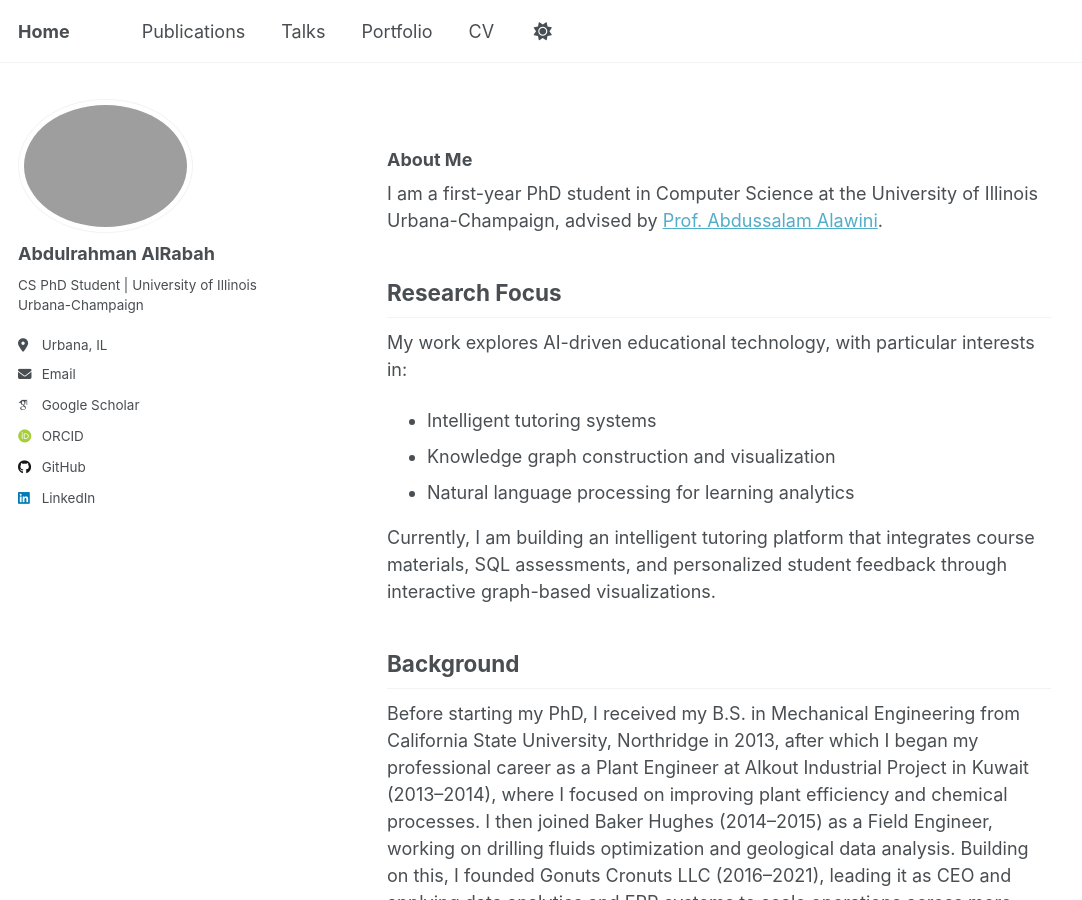
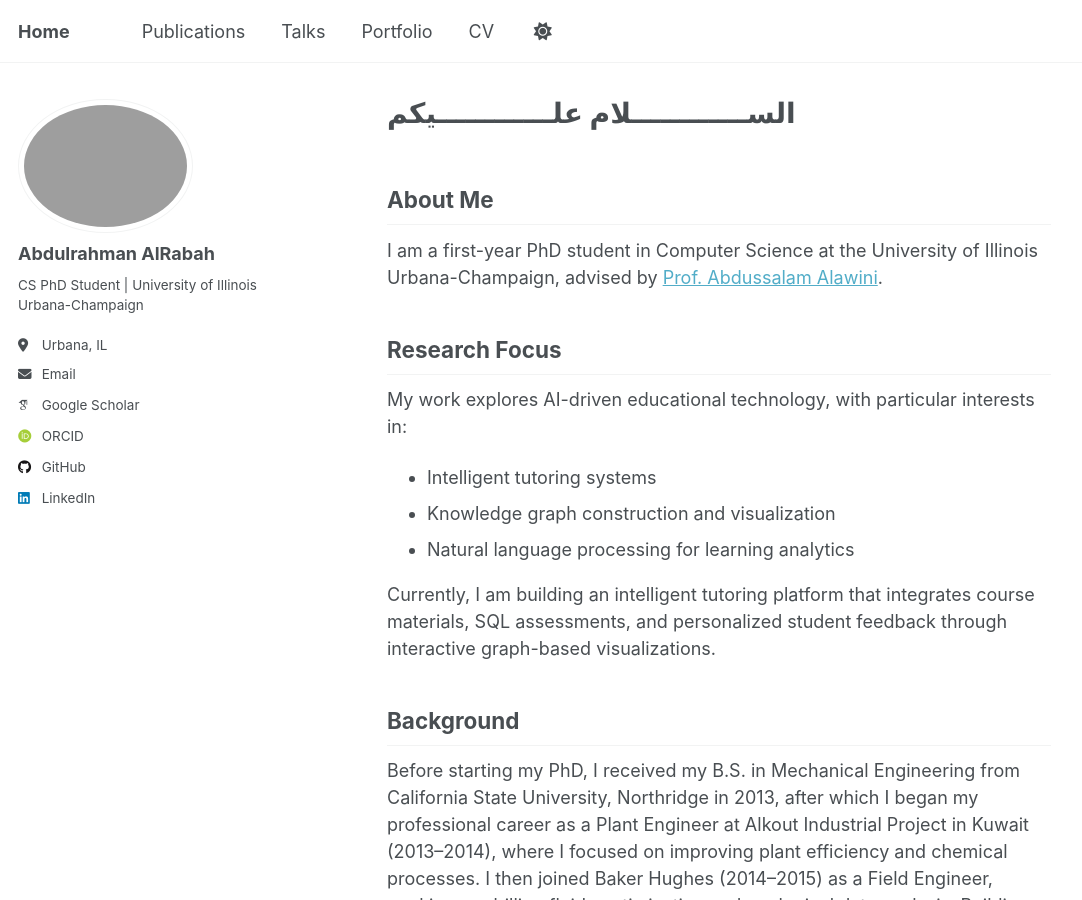
Before and after one commit to aalrabah/aalrabah.github.io, a Jekyll site: the page built from _pages/about.md, in a window 1280 px wide and 900 px high. Shown: the whole window, without its empty margins (0-1082 px from the left). Built offline with Jekyll 4.4.1, drawn with Linux system fonts in a browser that asks for light colours; some web fonts are replaced; a script that is not in the unit is left out.

Commit message:
Update title and heading in about.md

```diff
--- a/_pages/about.md
+++ b/_pages/about.md
@@ -1,13 +1,13 @@
 ---
 permalink: /
-title: ""
+title: "الســــــــــــلام علــــــــــــيكم"
 author_profile: true
 redirect_from:
   - /about/
   - /about.html
 ---
 
-### About Me
+## About Me
 I am a first-year PhD student in Computer Science at the University of Illinois Urbana-Champaign, advised by [Prof. Abdussalam Alawini](https://cs.illinois.edu/about/people/faculty/alawini).
 
 ## Research Focus
```
